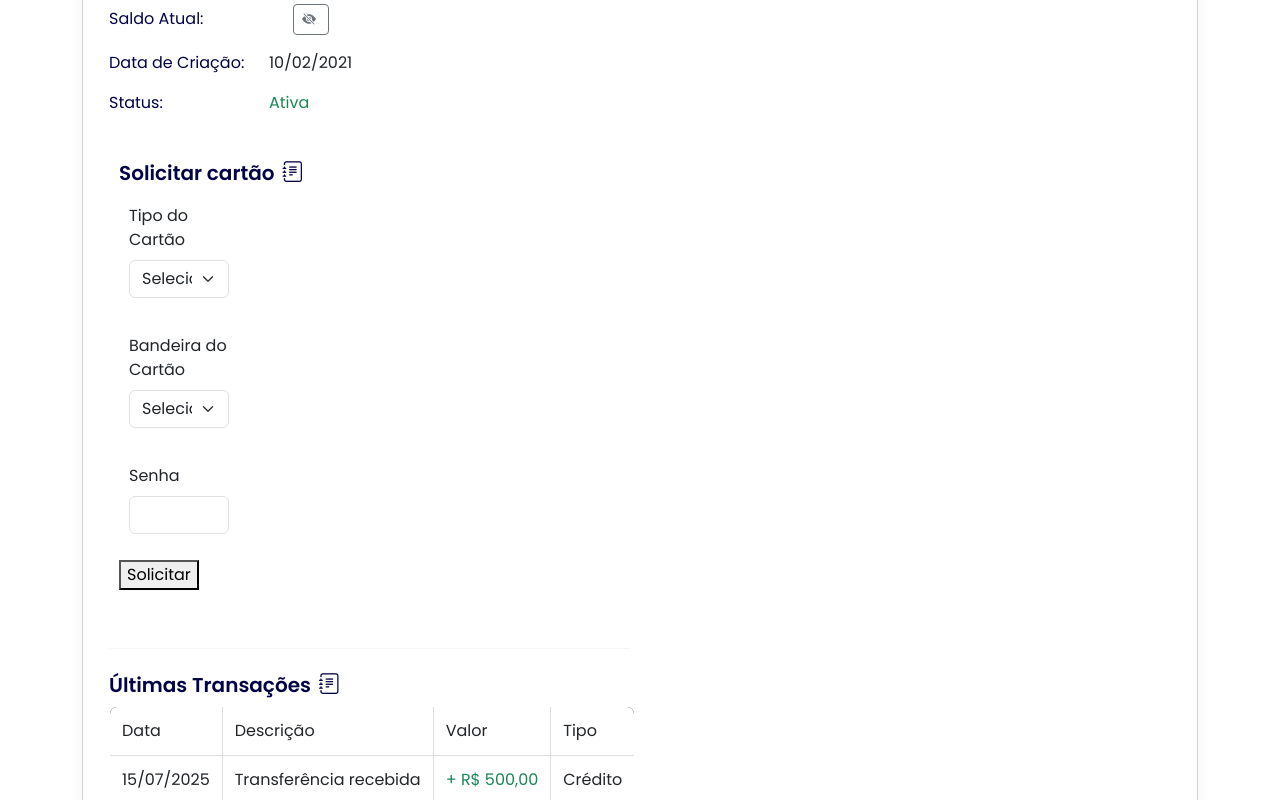
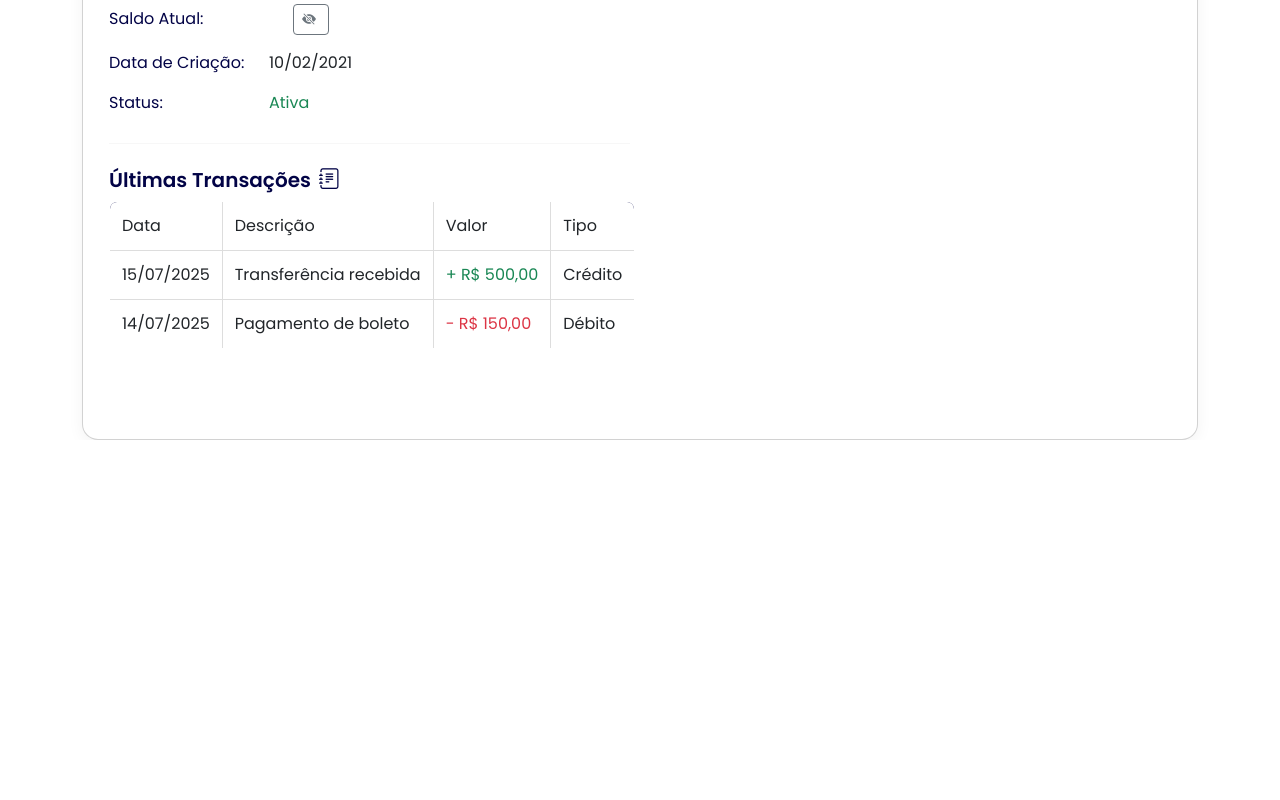
Before and after one commit to Fernandolilo/invest-api, an Angular app in the folder front-end/wefit/: page /conta in a window 1280 px wide. Shown: the part 378-1178 px from the top of the page. After the commit the page ends 818 px from the top, so only its background shows below. Built offline with nearby package versions, Linux system fonts and the light colour scheme.

Commit message:
melhorias na tela de conta e scss

```diff
--- a/front-end/wefit/src/app/app-routing.module.ts
+++ b/front-end/wefit/src/app/app-routing.module.ts
@@ -7,6 +7,7 @@ import { DashboardComponent } from './components/dashboard/dashboard.component';
 import { ContaComponent } from './components/conta/conta.component';
 import { ListInvestimentoComponent } from './components/list-investimento/list-investimento.component';
 import { NewInvestCdi102Component } from './components/new-invest-cdi102/new-invest-cdi102.component';
+
 
 const routes: Routes = [
   { path: '', redirectTo: 'home', pathMatch: 'full' },
--- a/front-end/wefit/src/app/app.module.ts
+++ b/front-end/wefit/src/app/app.module.ts
@@ -25,7 +25,8 @@ import { NewInvestCdi102Component } from './components/new-invest-cdi102/new-inv
     CameraComponent,
 
     ListInvestimentoComponent,
-     NewInvestCdi102Component
+    NewInvestCdi102Component,
+
   ],
   imports: [
     BrowserModule,
--- a/front-end/wefit/src/app/components/conta/conta.component.html
+++ b/front-end/wefit/src/app/components/conta/conta.component.html
@@ -2,6 +2,7 @@
   <div class="card p-3">
 
   <div class="mb-5 custom-check .form-check-input">
+
 
   <h5 class="d-flex align-items-center">
   Transações
@@ -22,13 +23,20 @@
       ></i>
     </a>
 
+    <div class="nav-intem">
     <ul class="dropdown-menu" aria-labelledby="dropdownMenuButton">
       <li>
         <a class="dropdown-item" href="#" (click)="onNewInvest($event)">Investimentos</a>
       </li>
+
+       <li>
+        <a class="dropdown-item" (click)="onNewCard()">Solicitar novo cartao</a>
+      </li>
     </ul>
     </div>
+   </div>
 </h5>
+
 
 
     <div class="d-flex align-items-center mb-3">
@@ -83,21 +91,23 @@
    </div>
 
 
-<div class="mb-5 custom-check .form-check-input">
-      <h5 class="d-flex align-items-center">
+<!-- Modal overlay que cobre a tela -->
+<div *ngIf="solicitarCartao" class="modal-overlay" (click)="onSolicitarCartao()">
+  <!-- Caixa modal que não fecha quando clica dentro -->
+  <div class="modal-content" (click)="$event.stopPropagation()">
+
+    <h5 class="d-flex align-items-center mb-3">
       Solicitar cartão
       <i
-     class="bi bi-journal-text ms-2 cartao-conteudo cartao"
+        class="bi bi-x-lg ms-auto"
         style="cursor: pointer; font-size: 1.3rem;"
-    title="Ver Extrato"
+        title="Fechar"
         (click)="onSolicitarCartao()"
       ></i>
     </h5>
 
-<!-- Conteúdo simples que aparece quando solicitarCartao for true -->
-<div *ngIf="solicitarCartao">
- <!-- Campo: Tipo do Cartão -->
-<div class="mb-3 form-check custom-check">
+    <!-- Seu formulário -->
+    <div class="mb-3">
       <label for="tipoCartao" class="form-label">Tipo do Cartão</label>
       <select id="tipoCartao" class="form-select" [(ngModel)]="cartao.tipo" name="tipoCartao">
         <option value="" disabled selected>Selecione o tipo</option>
@@ -107,8 +117,7 @@
       </select>
     </div>
 
-<!-- Campo: Bandeira do Cartão -->
-<div class="mb-3 form-check custom-check">
+    <div class="mb-3">
       <label for="bandeiraCartao" class="form-label">Bandeira do Cartão</label>
       <select id="bandeiraCartao" class="form-select" [(ngModel)]="cartao.bandeira" name="bandeiraCartao">
         <option value="" disabled selected>Selecione a bandeira</option>
@@ -117,14 +126,14 @@
         <option value="ELO">Elo</option>
       </select>
     </div>
-<div class="mb-3 form-check custom-check">
+
+    <div class="mb-3">
       <label class="form-label">Senha</label>
-    <input type="password" class="form-control" [(ngModel)]="cartao.senha" name="senha"
-     #senha="ngModel" required  minlength="6"/>
+      <input type="password" class="form-control" [(ngModel)]="cartao.senha" name="senha" required minlength="6" />
     </div>
- <button (click)="onCartao()">
-  Solicitar
- </button>
+
+    <button class="btn btn-custom-primary" (click)="onCartao()">Solicitar</button>
+
   </div>
 </div>
 
--- a/front-end/wefit/src/app/components/conta/conta.component.scss
+++ b/front-end/wefit/src/app/components/conta/conta.component.scss
@@ -165,3 +165,55 @@
 .custom-check .form-check-input {
   border-color: var(--primary)
 }
+
+.modal-overlay {
+  position: fixed;
+  top: 0;
+  left: 0;
+  width: 100vw;
+  height: 100vh;
+  background-color: rgba(0,0,0,0.5); /* Fundo preto com transparência */
+  display: flex;
+  justify-content: center;
+  align-items: center;
+  z-index: 1050; /* Bem na frente */
+}
+
+.modal-content {
+  background:var(--background);
+  padding: 2rem;
+  border-radius: 8px;
+  max-width: 400px;
+  width: 90%;
+  box-shadow: 0 2px 10px rgba(0,0,0,0.3);
+  position: relative;
+}
+.btn-custom-primary {
+  background-color: var(--primary);
+  border-color: var(--primary);
+  color: var(--background); /* para garantir o texto visível */
+  transition: background-color 0.3s ease;
+}
+
+.btn-custom-primary:hover {
+  background-color: (var(--primary), 10%); /* se usar SCSS, ou uma cor um pouco mais escura */
+  border-color: (var(--primary), 10%);
+  color:var(--background)
+}
+
+/* Fundo azul na lista */
+.nav-intem .dropdown-menu {
+  background-color: var(--primary) !important;
+  border: none;
+}
+
+/* Links da lista */
+.nav-intem .dropdown-item {
+  color: var(--background) !important;
+}
+
+/* Hover nos links */
+.nav-intem .dropdown-item:hover {
+  background-color: var(--background) !important; /* cor secundária */
+  color: var(--primary) !important;
+}
--- a/front-end/wefit/src/app/components/conta/conta.component.ts
+++ b/front-end/wefit/src/app/components/conta/conta.component.ts
@@ -39,6 +39,7 @@ export class ContaComponent {
 
 
   ngOnInit(): void {
+    this.solicitarCartao = false; // fecha o formulário no início
     this.route.queryParams.subscribe(params => {
       const contaId = params['id'];
       this.cartao.contaId = contaId;
@@ -68,8 +69,13 @@ export class ContaComponent {
   onExtrato(): void {
     this.mostrarExtrato = !this.mostrarExtrato;
   }
+
   onSolicitarCartao(): void {
     this.solicitarCartao = !this.solicitarCartao;
+  }
+
+  onNewCard() {
+    this.onSolicitarCartao();
   }
 
   onCartao(): void {
--- a/front-end/wefit/src/app/services/cartao.service.ts
+++ b/front-end/wefit/src/app/services/cartao.service.ts
@@ -30,7 +30,7 @@ export class CartaoService {
       'Accept': '*/*'
     });
 
-    return this.http.post(`${this.API}/cartoes`, cartao, {  // 👈 cartao direto
+    return this.http.post(`${this.API}/cartoes`, cartao, {
       observe: 'response',
       responseType: 'json',
       headers
```
Also changed, not shown: 1 other file (tests, documents, lock files or other folders). Lines whose indentation alone changed are shown as unchanged.
